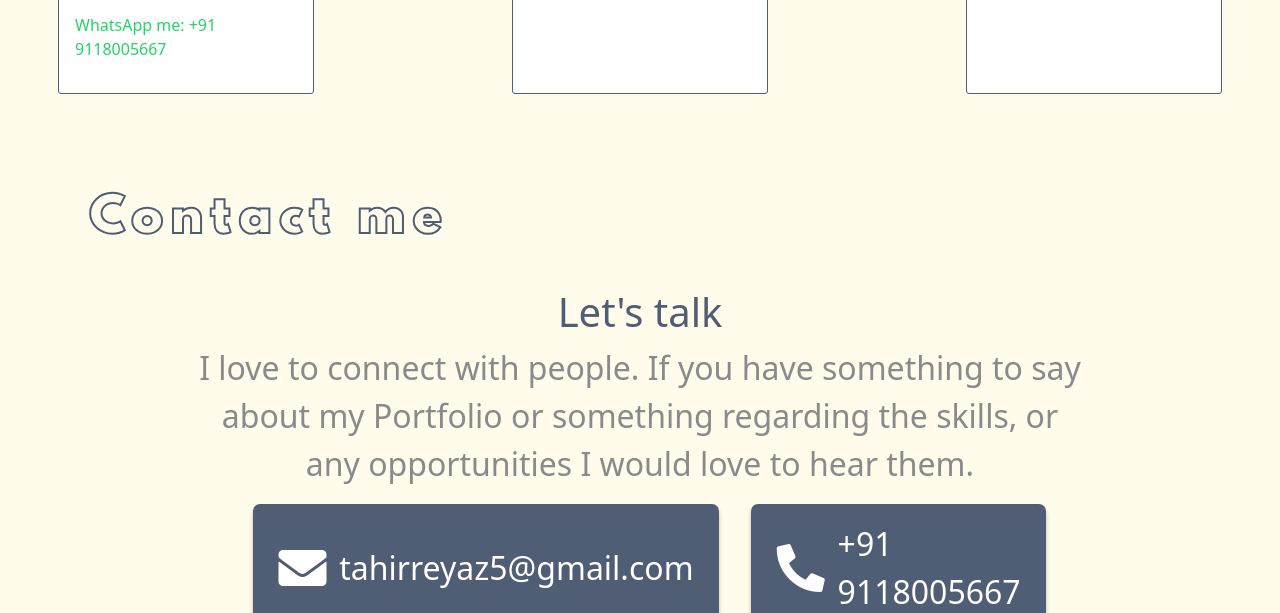
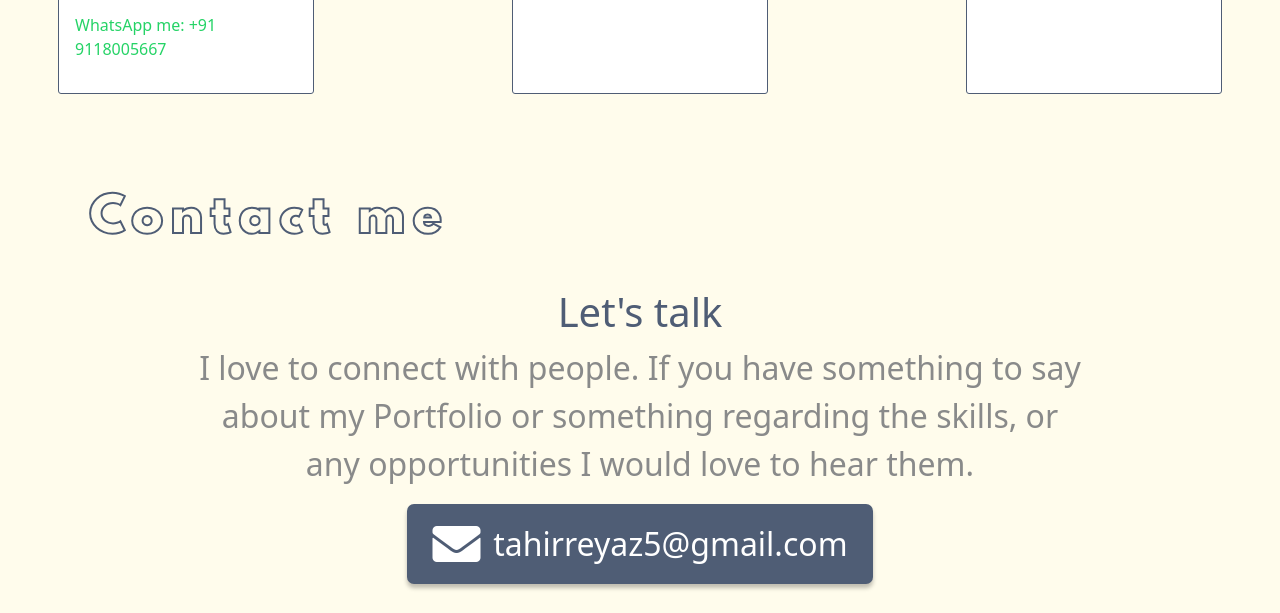
Before and after one commit to TahirReyaz/portfolio-1, a plain HTML site: page index.html in a window 1280 px wide. Shown: the part 4643-5256 px from the top of the page. Drawn offline with nearby package versions, Linux system fonts and the light colour scheme; a web font is replaced by a local one.

Commit message:
Update index.html

```diff
--- a/index.html
+++ b/index.html
@@ -1456,10 +1456,6 @@
               <i class="fas fa-envelope"></i>
               tahirreyaz5@gmail.com
             </div>
-            <div class="contactCard">
-              <i class="fas fa-phone-alt"></i>
-              +91 9118005667
-            </div>
           </div>
           <div class="contactMedRow">
             <div
```
